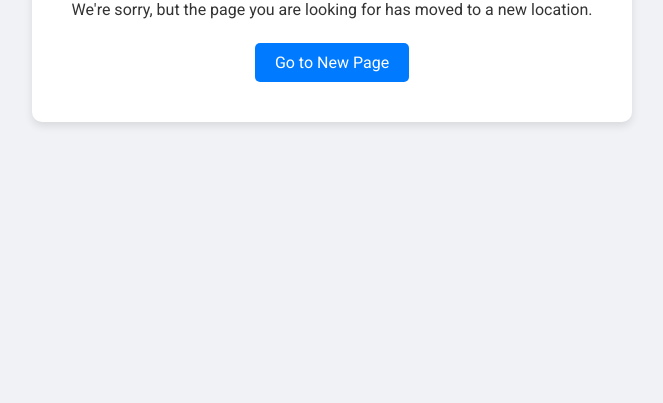
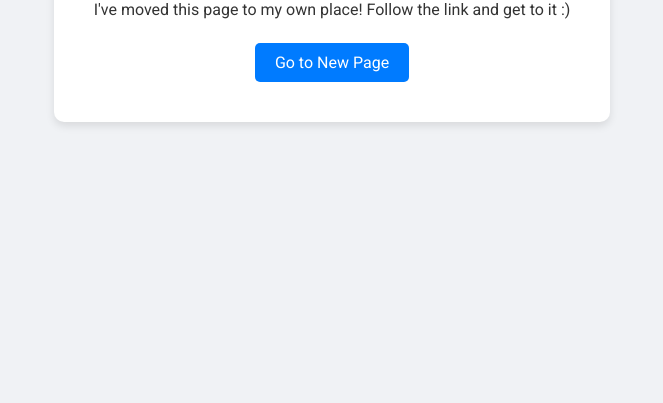
Before and after one commit to RubenTanner/RubenTanner.github.io, a plain HTML site: page index.html in a window 1280 px wide. Shown: the part 397-800 px from the top of the page, without its empty margins (308-971 px from the left). Drawn offline with Linux system fonts and the light colour scheme.

Commit message:
Making it a bit nicer

```diff
--- a/index.html
+++ b/index.html
@@ -53,8 +53,7 @@
     <div class="container">
       <h1>Page Has Moved</h1>
       <p>
-        We're sorry, but the page you are looking for has moved to a new
-        location.
+        I've moved this page to my own place! Follow the link and get to it :)
       </p>
       <a href="https://www.ruben-tanner.uk/strength-tracker.html"
         >Go to New Page</a
```
